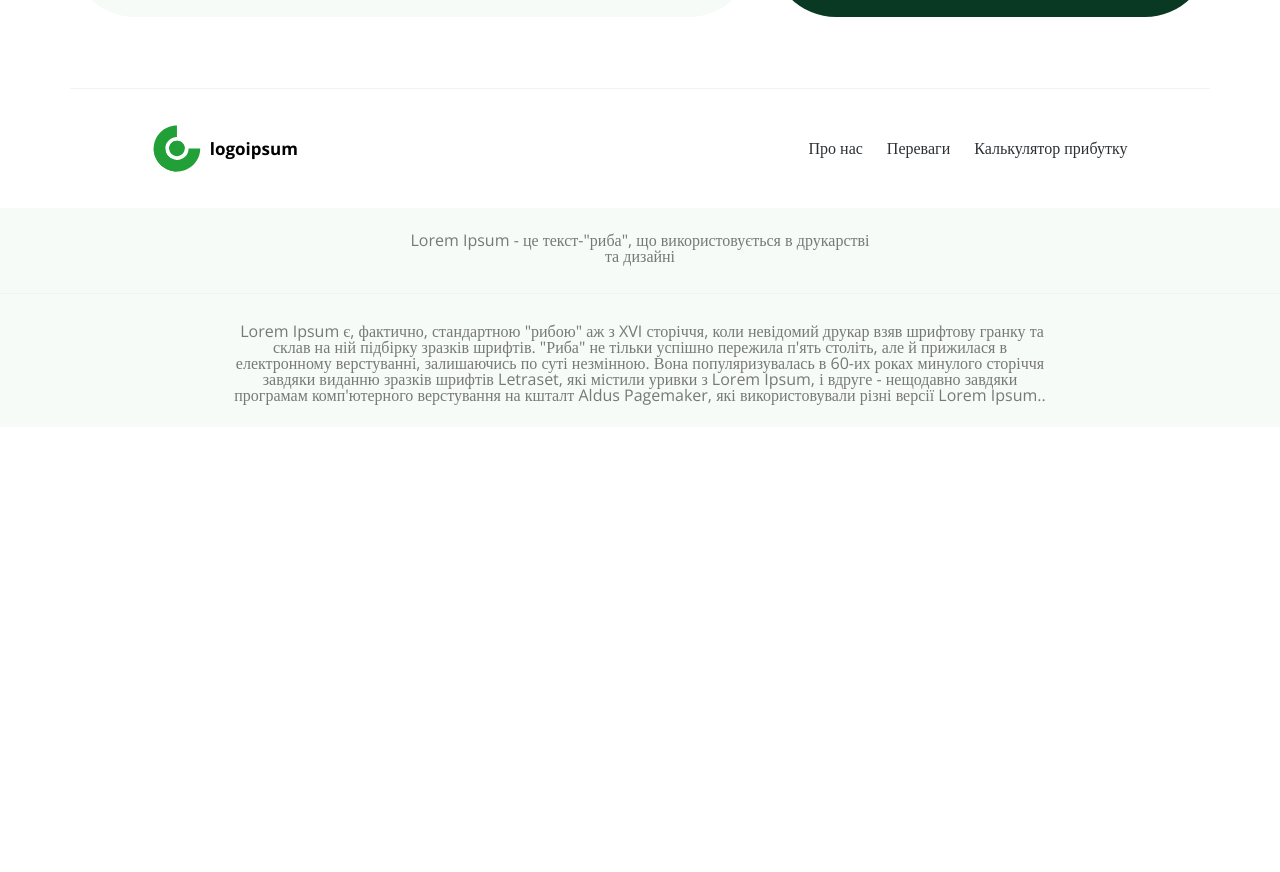
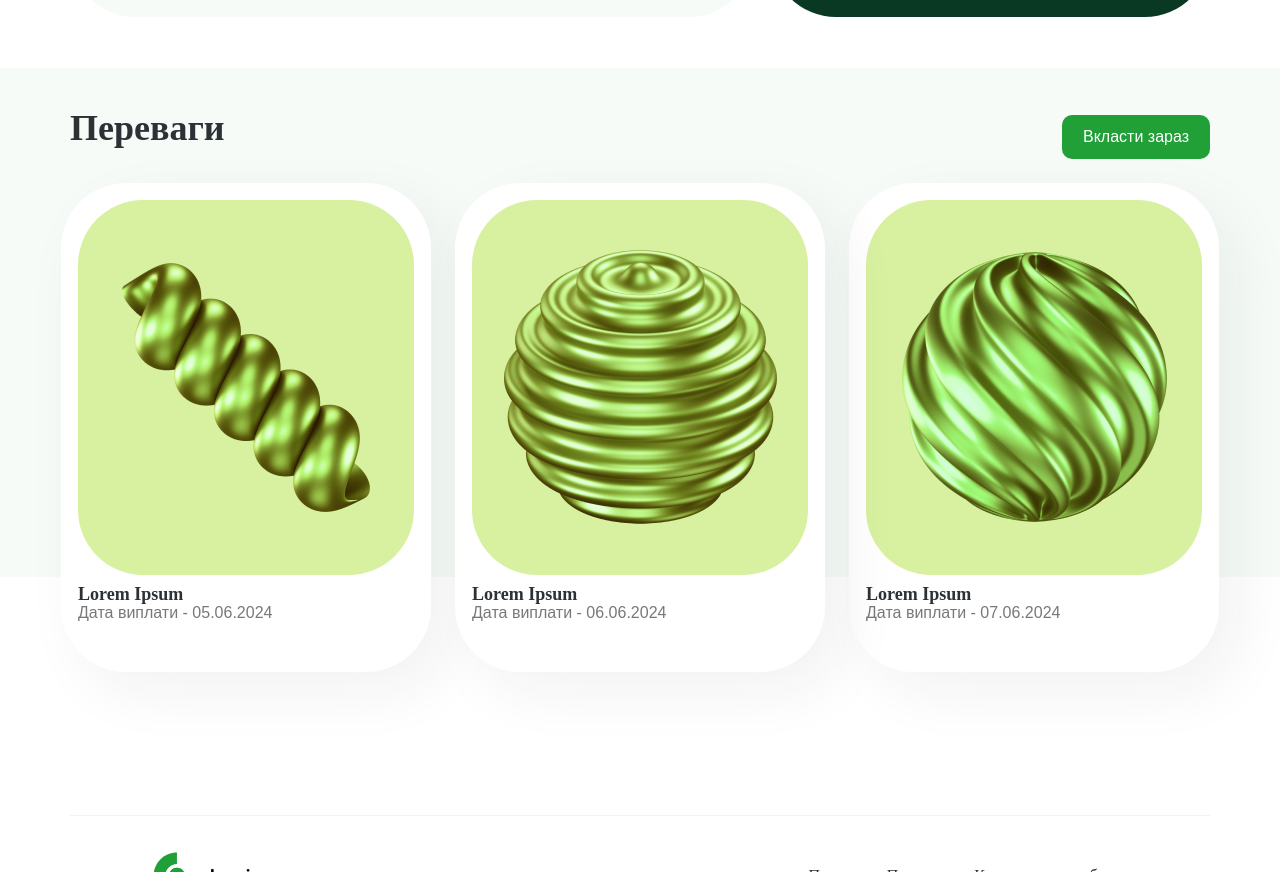
Before and after one commit to Vladosik337/Invest, a website built with Vite: page index.html in a window 1280 px wide. Shown: the part 1609-2481 px from the top of the page. Before the commit the page ends 2036 px from the top, so only its background shows below. Built offline with nearby package versions, Linux system fonts and the light colour scheme; a web font is replaced by a local one.

Commit message:
[FEAT] add advantages section

```diff
--- a/index.html
+++ b/index.html
@@ -75,11 +75,11 @@
                     </label>
                     <label class="form-hero__label" for="user-number">
                         Номер телефону*
-                        <input class="form-hero__input" type="text" id="user-number" placeholder="+3(_)_-_-_">
+                        <input class="form-hero__input" type="text" id="user-number" placeholder="Ваш номер телефону">
                     </label>
                     <label class="form-hero__label" for="user-email">
                         Електронна пошта*
-                        <input class="form-hero__input" type="email" id="user-email" placeholder="Введіть вашу почту">
+                        <input class="form-hero__input" type="email" id="user-email" placeholder="Ваша електронна пошта">
                     </label>
                     <button class="form-hero__button" type="submit">Відправити</button>
                 </form>
@@ -121,6 +121,42 @@
             </div>
         </div>
     </section>
+    <section class="page__advantages advantages">
+        <div class="advantages__container">
+            <div class="advantages__heading">
+                <h3 class="advantages__heading-text">Переваги</h3>
+                <button type="button" class="advantages__button">Вкласти зараз</button>
+            </div>
+            <div class="advantages__content">
+                <div class="advantages__item active">
+                    <div class="advantages__img">
+                        <img src="public/images/advantages/1.png" alt="img" class="img">
+                    </div>
+                    <h5 class="advantages__title">Lorem Ipsum</h5>
+                    <p class="advantages__text">Дата виплати - 05.06.2024</p>
+                </div>
+                <div class="advantages__item">
+                    <div class="advantages__img">
+                        <img src="public/images/advantages/2.png" alt="img" class="img">
+                    </div>
+                    <h5 class="advantages__title">Lorem Ipsum</h5>
+                    <p class="advantages__text">Дата виплати - 06.06.2024</p>
+                </div>
+                <div class="advantages__item">
+                    <div class="advantages__img">
+                        <img src="public/images/advantages/3.png" alt="img" class="img">
+                    </div>
+                    <h5 class="advantages__title">Lorem Ipsum</h5>
+                    <p class="advantages__text">Дата виплати - 07.06.2024</p>
+                </div>
+            </div>
+                <div class="advantages__nav">
+                    <button type="button" class="advantages__nav-button active"></button>
+                    <button type="button" class="advantages__nav-button"></button>
+                    <button type="button" class="advantages__nav-button"></button>
+                </div>
+        </div>
+    </section>
     <footer class="page__footer footer">
         <div class="footer__container">
             <span class="footer__line" style="margin-top: 71px"></span>
--- a/src/js/main.js
+++ b/src/js/main.js
@@ -2,6 +2,7 @@ import '../scss/style.scss'
 import '../js/burger.js'
 import '../js/validate_form.js'
 import '../js/count_anim.js'
+import '../js/slider.js'
 
 // -----------------Dark Them-----------------
 
--- /dev/null
+++ b/src/js/slider.js
@@ -0,0 +1,37 @@
+let items = document.querySelectorAll(".advantages__item");
+let nav = document.querySelectorAll(".advantages__nav-button");
+
+if (screen.availWidth <= 992) {
+    let activeIndex = 0;
+
+
+    items.forEach((item, index) => {
+        if (item.classList.contains('active')) {
+            activeIndex = index;
+        }
+    });
+
+    nav.forEach((item, index) => {
+        if (item.classList.contains('active')) {
+            activeIndex = index;
+        }
+    });
+
+
+    if (activeIndex === 0) {
+        activeIndex = 0;
+        items[activeIndex].classList.add('active');
+        nav[activeIndex].classList.add('active');
+    }
+
+
+    setInterval(() => {
+        items[activeIndex].classList.remove('active');
+        nav[activeIndex].classList.remove('active');
+
+        activeIndex = (activeIndex + 1) % items.length;
+
+        items[activeIndex].classList.add('active');
+        nav[activeIndex].classList.add('active');
+    }, 3000);
+}
--- a/src/scss/about.scss
+++ b/src/scss/about.scss
@@ -1,6 +1,7 @@
 .page {
 	&__about {
 		margin-top: 24px;
+		margin-bottom: 27px;
 	}
 }
 
--- /dev/null
+++ b/src/scss/advantages.scss
@@ -0,0 +1,196 @@
+.page {
+	&__advantages {
+		margin-top: 24px;
+		margin-bottom: 72px;
+		@media (max-width: $breakpoint-md) {
+			margin-top: 12px;
+			margin-bottom: 36px;
+		}
+	}
+}
+
+.advantages {
+	&__container {
+		position: relative;
+		display: flex;
+		flex-direction: column;
+		align-items: center;
+		&:before {
+			content: '';
+
+			position: absolute;
+			top: 0;
+			right: auto;
+
+			z-index: -1;
+
+			width: 100vw;
+			height: 509px;
+
+			background-color: $superLightGrean;
+			@media (max-width: $breakpoint-sm) {
+				height: 341px;
+			}
+		}
+	}
+
+	&__heading {
+		width: 100%;
+		margin-top: 47px;
+		margin-bottom: 24px;
+
+		display: flex;
+		justify-content: space-between;
+
+		@media (max-width: $breakpoint-sm) {
+			flex-direction: column;
+			align-items: center;
+		}
+	}
+
+	&__heading-text {
+		font-size: 36px;
+		font-family: "Abhaya Libre",serif;
+		font-weight: 700;
+		line-height: 36 / 47 * 1em;
+		@media (max-width: $breakpoint-sm) {
+			font-size: 27px;
+		}
+	}
+
+	&__button {
+		font-family: "SB Sans Text",sans-serif;
+		line-height: 16 / 21 * 1em;
+
+		padding: 16px 21px;
+
+		border-radius: 10px;
+		background-color: #21a038;
+		color: #fff;
+
+		@media (max-width: $breakpoint-sm) {
+			margin-top: 15px;
+			font-size: 12px;
+		}
+	}
+
+	&__content {
+		display: flex;
+		flex-direction: row;
+		gap: 24px;
+		@media (max-width: $breakpoint-xl) {
+			justify-content: center;
+			flex-wrap: wrap;
+		}
+
+		@media (max-width: $breakpoint-sm) {
+			position: relative;
+		}
+	}
+
+	&__item {
+		display: flex;
+		flex-direction: column;
+		padding: 0 17px;
+
+		width: 370px;
+		height: 489px;
+
+		background-color: #FFFFFF;
+		border-radius: 65px;
+		box-shadow: 20px 20px 60px 0 rgba(23,33,0,.06);
+		transition: opacity 0.5s;
+		@media (max-width: $breakpoint-lg) {
+			position: absolute;
+			z-index: 0;
+			opacity: 0;
+		}
+		@media (max-width: $breakpoint-sm) {
+			width: 226px;
+			height: 318px;
+			border-radius: 42px;
+		}
+	}
+
+	&__img {
+		display: flex;
+		align-items: center;
+		justify-content: center;
+
+		margin-top: 17px;
+
+		max-width: 336px;
+		max-height: 375px;
+		width: 100%;
+		height: 100%;
+
+		background-color: $lightGrean;
+		border-radius: 65px;
+		@media (max-width: $breakpoint-sm) {
+			border-radius: 24px;
+			max-width: 192px;
+			max-height: 214px;
+			img{
+				width: 130px;
+				height: auto;
+			}
+		}
+	}
+
+	&__title {
+		margin-top: 12px;
+
+		font-size: 18px;
+		font-family: "Abhaya Libre",serif;
+		font-weight: 700;
+		line-height: 18 / 23 * 1em;
+
+		@media (max-width: $breakpoint-sm) {
+			font-size: 13.5px;
+		}
+
+	}
+
+	&__text {
+		margin-top: 6px;
+
+		font-family: "SB Sans Text",sans-serif;
+		line-height: 16 / 21 * 1em;
+
+		color: $gray;
+		@media (max-width: $breakpoint-sm) {
+			font-size: 12px;
+		}
+	}
+
+	&__nav{
+		display: none;
+		flex-direction: row;
+		width: 23px;
+		gap: 4px;
+
+		&-button{
+			width: 5px;
+			height: 5px;
+			border-radius: 50%;
+			background-color: $superLightGrean;
+		}
+		&-button.active{
+			background-color: #21A038;
+		}
+
+		@media (max-width: $breakpoint-lg) {
+			margin-top: 520px;
+			display: flex;
+		}
+		@media (max-width: $breakpoint-sm) {
+			margin-top: 336px;
+			display: flex;
+		}
+	}
+}
+
+.active{
+	opacity: 1;
+	z-index: 1;
+}
--- a/src/scss/style.scss
+++ b/src/scss/style.scss
@@ -1,5 +1,4 @@
 // Colors
-
 $mainColor: #2C3136;
 $gray: #787878;
 $darkGrean: #093922;
@@ -20,7 +19,7 @@ $breakpoint-xxl: 1400px; // Extra extra large devices (larger desktops)
 @import "header";
 @import "hero";
 @import "about";
-@import "war_bonds";
+@import "advantages";
 @import "calculator";
 @import "footer";
 
@@ -28,6 +27,9 @@ $breakpoint-xxl: 1400px; // Extra extra large devices (larger desktops)
 @import url('https://fonts.googleapis.com/css2?family=Abhaya+Libre:wght@400;500;600;700;800&display=swap');
 @import url('https://fonts.googleapis.com/css2?family=Open+Sans:ital,wght@0,300..800;1,300..800&display=swap');
 
+//*{
+//  outline: 4px solid red !important;
+//}
 
 body{
   font-family: 'Open Sans';
@@ -51,7 +53,6 @@ body{
 
   display: flex;
   flex-direction: column;
-
   overflow: clip;
 }
 
```
Also changed, not shown: public/images/advantages/1.png (added), public/images/advantages/2.png (added), public/images/advantages/3.png (added), src/scss/war_bonds.scss (deleted).
